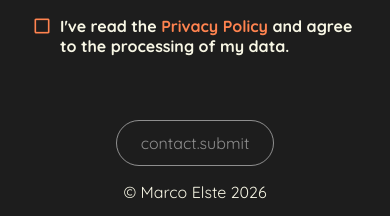
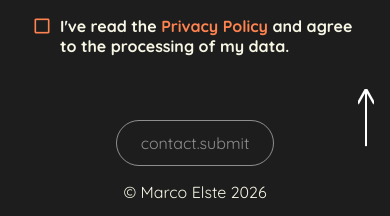
Before and after one commit to elma1989/portfolio, an Angular app: page / in a window 390 px wide. Shown: the part 5237-5453 px from the top of the page. Built offline with nearby package versions, Linux system fonts and the light colour scheme.

Commit message:
chore: Updated ContactSectionComponent - Added scroll-up-arrow

```diff
--- a/src/app/main-content/contact-section/contact-section.component.css
+++ b/src/app/main-content/contact-section/contact-section.component.css
@@ -30,3 +30,30 @@ input[type=text] {
 .small {
     font-size: 1rem;
 }
+
+.arrow {
+    transform-origin: center top;
+    animation: moveArrow 1000ms ease-in-out infinite;
+}
+
+.arrow path {
+    stroke: #fff;
+    stroke-width: 2;
+    fill: none;
+}
+
+.btn-uparrow:hover {
+    border-bottom: 2px solid var(--orange);
+    path {
+        stroke: var(--orange);
+    }
+}
+
+@keyframes moveArrow {
+    0%{
+        transform: scaleY(1) translateY(0);
+    }
+    100%{
+        transform: scaleY(2) translateY(-100%);
+    }
+}
--- a/src/app/main-content/contact-section/contact-section.component.html
+++ b/src/app/main-content/contact-section/contact-section.component.html
@@ -1,5 +1,5 @@
 <div class="content flex flex-1">
-    <div class="content-area
+    <div class="content-area relative
     w-full lg:w-9/10 h-full lg:h-[80dvh]
     p-4 lg:pt-8 lg:pr-0 lg:pb-0 lg:pl-28
     flex flex-col lg:flex-row gap-8">
@@ -37,7 +37,7 @@
                     [class.red-underline]="name.invalid && name.touched">
                         <label for="name"
                         [class.tx-orange]="isFocus('name')">{{ 'contact.labels.name' | translate }}</label>
-                        <input type="text" id="name"
+                        <input type="text" id="name" autocomplete="off"
                         formControlName="name"
                         [class.error]="name.invalid && name.touched"
                         [placeholder]="namePlaceholder"
@@ -49,7 +49,7 @@
                     [class.red-underline]="email.invalid && email.touched">
                         <label for="email"
                         [class.tx-orange]="isFocus('email')">{{ 'contact.labels.email' | translate }}</label>
-                        <input type="text" id="email"
+                        <input type="text" id="email" autocomplete="off"
                         formControlName="email"
                         [class.error]="email.invalid && email.touched"
                         [placeholder]="emailPlaceholder"
@@ -62,7 +62,7 @@
                 [class.red-underline]="question.invalid && question.touched">
                     <label for="question"
                     [class.tx-orange]="isFocus('question')">{{ 'contact.labels.question' | translate }}</label>
-                    <input type="text" id="question"
+                    <input type="text" id="question" autocomplete="off"
                     formControlName="question"
                     [class.error]="question.invalid && question.touched"
                     [placeholder]="questionPlaceholder"
@@ -99,6 +99,15 @@
                 </div>
             </form>
         }
+        <button class="btn-uparrow w-4 h-24
+        absolute right-4 lg:-right-20 bottom-4 lg:bottom-0 lg:top-8
+        flex items-end"
+        (pointerdown)="goToHero()">
+            <svg class="arrow w-4 h-8
+            absolute left-0 bottom-0" viewBox="0 0 16 32">
+                <path d="M8 32v-32l-8 8M8 0l8 8"/>
+            </svg>
+        </button>
     </div>
     @if(desktop()) {
         <section-selector
--- a/src/app/main-content/contact-section/contact-section.component.ts
+++ b/src/app/main-content/contact-section/contact-section.component.ts
@@ -6,6 +6,7 @@ import { FooterComponent } from '../../shared/components/footer/footer.component
 import { SectionService } from '../../shared/services/section.service';
 import { CommonModule } from '@angular/common';
 import { SectionSelectorComponent } from '../../shared/components/section-selector/section-selector.component';
+import { SectionType } from '../../shared/enums/section-type';
 
 @Component({
   selector: 'section[contact]',
@@ -20,6 +21,7 @@ import { SectionSelectorComponent } from '../../shared/components/section-select
   styleUrl: './contact-section.component.css'
 })
 export class ContactSectionComponent implements OnInit {
+  // #region Attributes
   private fb: FormBuilder = inject(FormBuilder);
   private ts: TranslationService = inject(TranslationService);
   private sec: SectionService = inject(SectionService);
@@ -40,7 +42,9 @@ export class ContactSectionComponent implements OnInit {
       this.saveValues();
     });
   }
+  // #endregion
 
+  // #region Methods
   // #region Getter
   get name() { return this.form.controls.name; }
 
@@ -186,10 +190,23 @@ export class ContactSectionComponent implements OnInit {
     this.sent.set(true);
   }
 
+  /** Resets the form. */
   resetForm(): void {
     this.removeValues();
     this.form.reset();
     this.sent.set(false);
   }
   // #endregion
+
+  /** goes to hero-section. */
+  goToHero() {
+    this.sec.section = SectionType.HERO;
+    if (!this.desktop()) {
+      document.getElementById('hero')?.scrollIntoView({
+        behavior: 'smooth',
+        block: 'start'
+      });
+    }
+  }
+  // #endregion
 }
```
